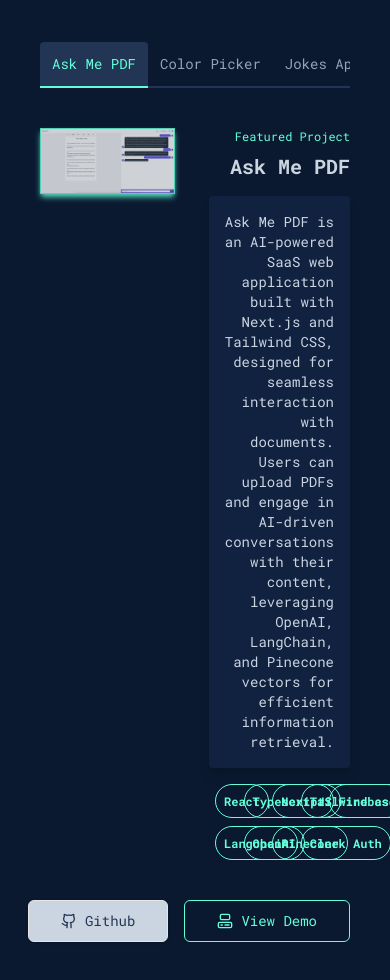
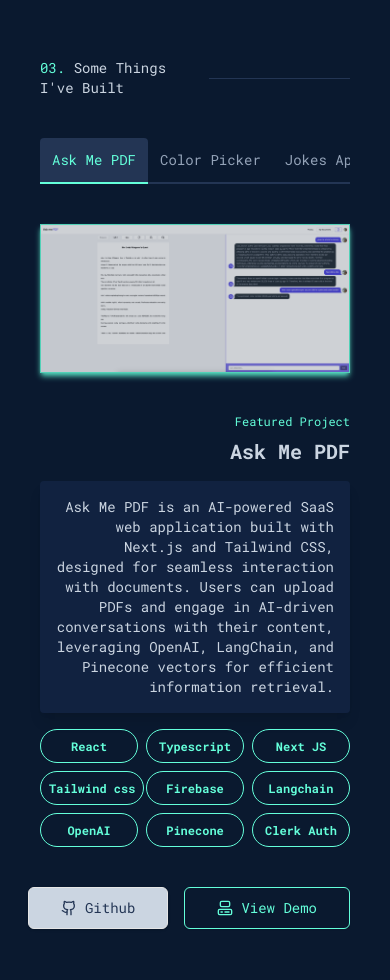
Before and after one commit to MahsinSaifullah/mahsin-portfolio-2.0, a Next.js app: page / in a window 390 px wide. Shown: the part 3647-4627 px from the top of the page. Built offline with nearby package versions, Linux system fonts and the light colour scheme.

Commit message:
feat: make project section responsive

```diff
--- a/app/ProjectItem.tsx
+++ b/app/ProjectItem.tsx
@@ -22,7 +22,7 @@
   demoLink,
 }) => {
   return (
-    <div className="grid grid-cols-2 gap-10">
+    <div className="grid grid-cols-1 md:grid-cols-2 gap-10">
       <div>
         <Image
           src={image}
@@ -36,7 +36,7 @@
         <p className="mt-4 bg-lightNavy text-slate-300 p-4 text-end rounded-sm text-sm shadow-lg">
           {description}
         </p>
-        <div className="grid grid-cols-5 gap-2 pt-4">
+        <div className="grid grid-cols-3 lg:grid-cols-5 gap-2 pt-4">
           {techStack.map((tech) => (
             <Badge
               variant="outline"
@@ -47,7 +47,7 @@
             </Badge>
           ))}
         </div>
-        <div className="flex space-x-4 mt-10">
+        <div className="flex space-x-4 mt-10 items-center justify-center">
           <Button
             asChild
             className="max-w-fit border hover:bg-lightNavy hover:text-lime hover:border-lime bg-slate-300 text-lighestNavy px-8 py-5"
--- a/app/Projects.tsx
+++ b/app/Projects.tsx
@@ -12,7 +12,7 @@
   return (
     <section
       id="project"
-      className="min-h-screen flex justify-center flex-col "
+      className="min-h-screen flex justify-center flex-col mt-24 md:mt-10"
     >
       <SectionHeader index="03" heading="Some Things I've Built" />
       <Tabs
```
